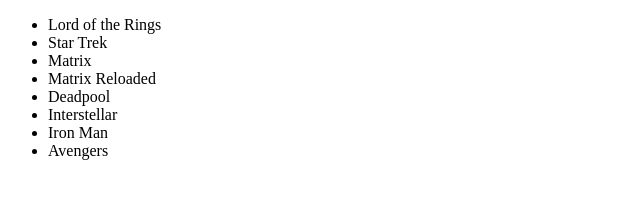
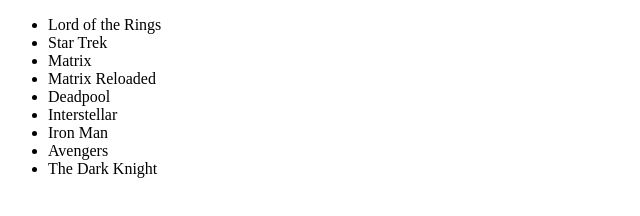
Before and after one commit to ultrox/git-seq, a plain HTML site: page index.html in a window 1280 px wide. Shown: the whole page, without its empty margins (0-640 px from the left). Drawn offline with Linux system fonts and the light colour scheme.

Commit message:
9. Add The Dark Knight

```diff
--- a/index.html
+++ b/index.html
@@ -15,6 +15,7 @@
         <li>Interstellar</li>
         <li>Iron Man</li>
         <li>Avengers</li>
+        <li>The Dark Knight</li>
       </ul>
     </body>
   </html>
```
